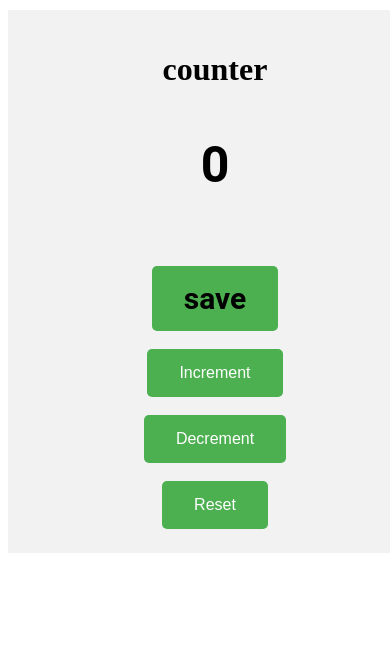
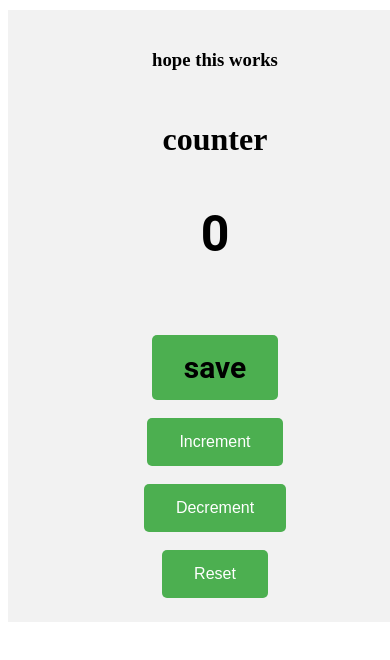
Before and after one commit to Duck-the-dev/webDev-Project, a plain HTML site: page index.html in a window 390 px wide. Shown: the top 660 px of the page. Drawn offline with Linux system fonts and the light colour scheme.

Commit message:
test: push code from iPhone

```diff
--- a/index.html
+++ b/index.html
@@ -10,6 +10,7 @@
 </head>
 <body>
    <div class="container">
+    <h3> hope this works</h3>
     <h1>
         counter
     </h1>
--- a/index.js
+++ b/index.js
@@ -22,7 +22,7 @@ function reset() {
       document.getElementById("save").innerText += counterStr;
     }else
     {
-      let counterStr =  '-'+ counter
+      let counterStr =  ' - '+ counter
       document.getElementById("save").innerText += counterStr;
 
 
```
